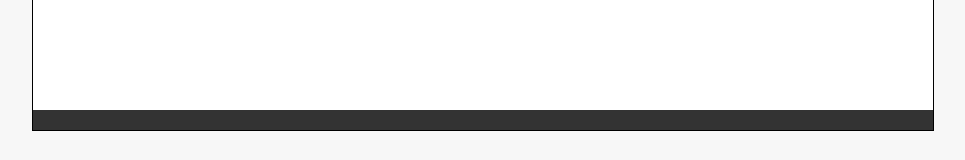
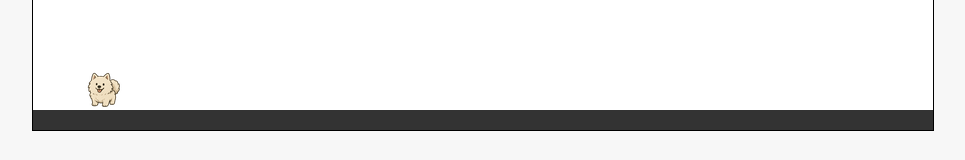
Before and after one commit to serendipity0421/3, a plain HTML site: page dist/index.html in a window 1280 px wide. Shown: the part 460-620 px from the top of the page, without its empty margins (157-1122 px from the left). Drawn offline with Linux system fonts and the light colour scheme.

Commit message:
Update style.css

```diff
--- a/dist/style.css
+++ b/dist/style.css
@@ -19,10 +19,10 @@ body {
 }
 
 #dino {
-    /*width: 40px;
+    width: 40px;
     height: 40px;
     /* 暫時代替圖片，你可以用 background-image 替換 */
-    /*background-color: #666;
+    *background-color: #666;
     background-image: url('dino.png'); /* 加上這行並提供圖片 */
     /* background-size: cover; */
     position: absolute;
```
